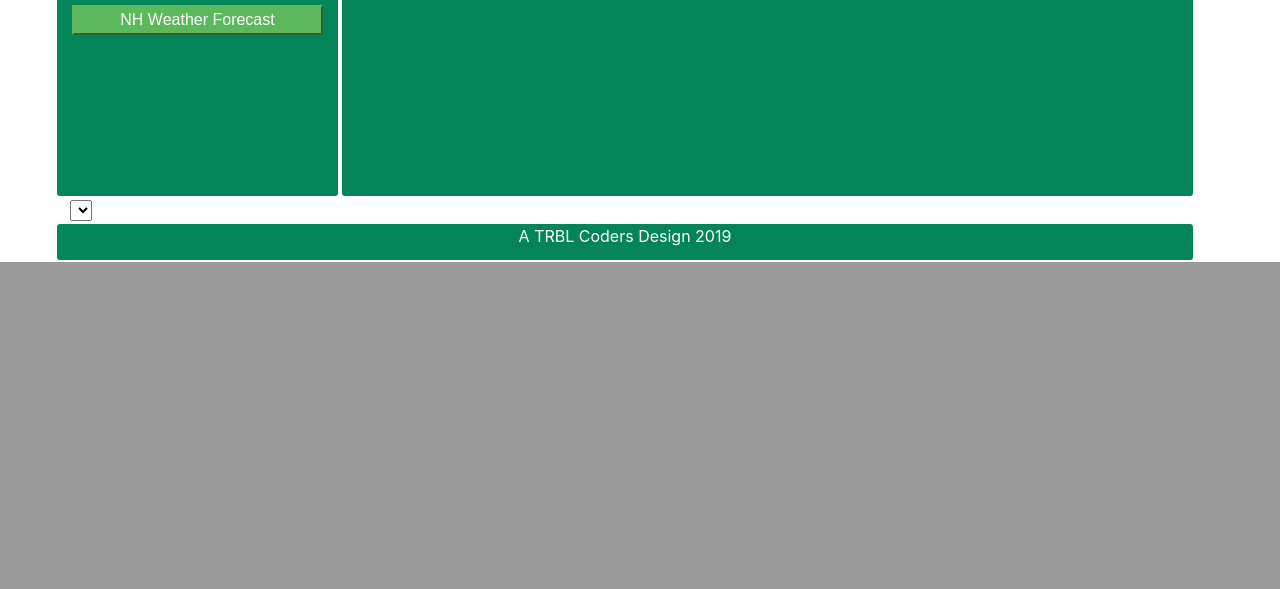
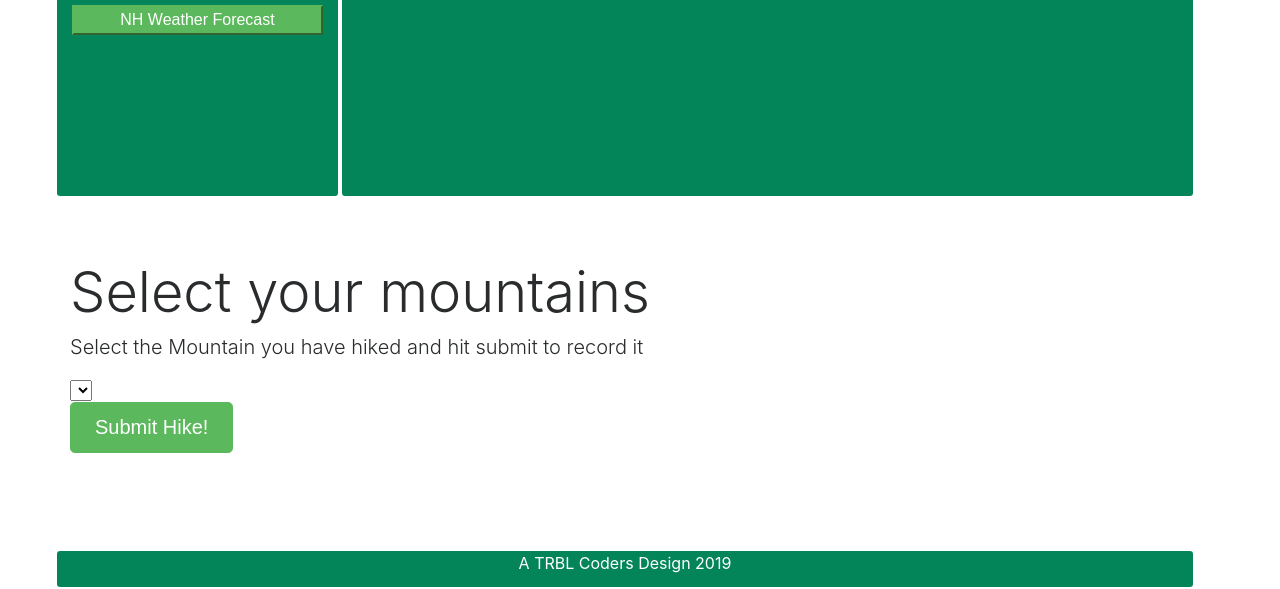
Before and after one commit to mycatbign/Project-2, a Node server app: page /profile in a window 1280 px wide. Shown: the part 853-1442 px from the top of the page. Before the commit the page ends 1115 px from the top, so only its background shows below. Run offline with Node 20, Linux system fonts and the light colour scheme; lists and menus that the app fills with data are empty; some libraries are stand-ins or nearby versions; some web fonts are replaced.

Commit message:
drop down window -sequelize not working

```diff
--- a/views/second-screen-design.handlebars
+++ b/views/second-screen-design.handlebars
@@ -125,13 +125,23 @@
         </div> <!-- end main display area column -->
 
     </div> <!-- end second screen row -->
-    <div>
+
+    {{!-- Select for the mountain you have hiked, hit submit, and it posts --}}
+    <div class="jumbotron jumbotron-fluid">
+  <div class="container">
+    <h1 class="display-4">Select your mountains</h1>
+    <p class="lead">Select the Mountain you have hiked and hit submit to record it</p>
+          <div>
       <select>
        {{#each mtns}}
-         <option>{{this.Name}}</option>
+         <option id="mountain-hiked">{{this.Name}}</option>
        {{/each}}
       </select>
     </div>
+    <button type="button" id="submit-hike" class="btn btn-lg btn-success" >Submit Hike!</button>
+  </div>
+</div>
+
     <!-- footer -->
     <div id="hikerFooter" class="row">
         A TRBL Coders Design 2019
```
Also changed, not shown: public/js/secondpage.js (added, +28 -0 lines), routes/htmlRoutes.js (+7 -7 lines).
